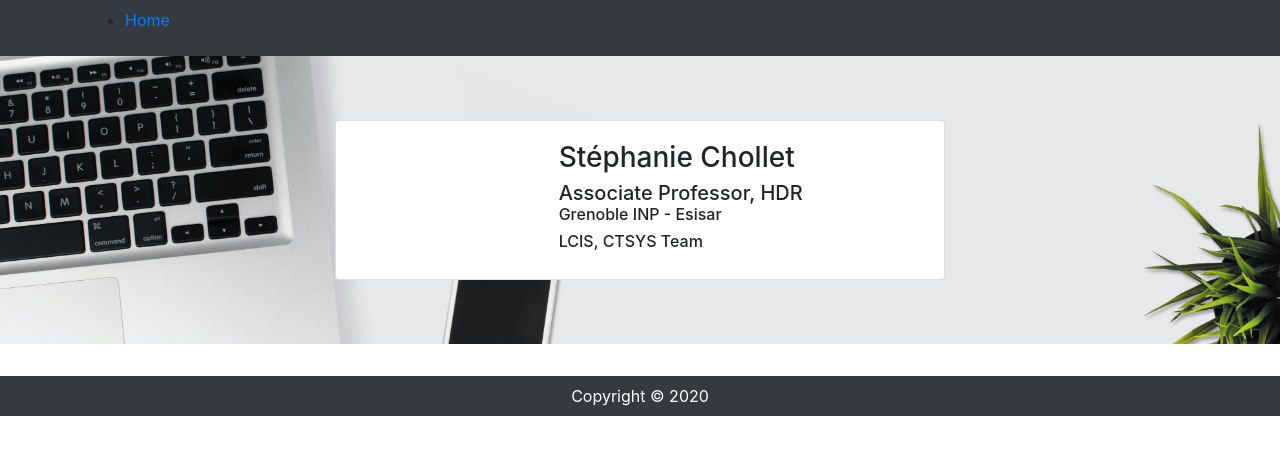
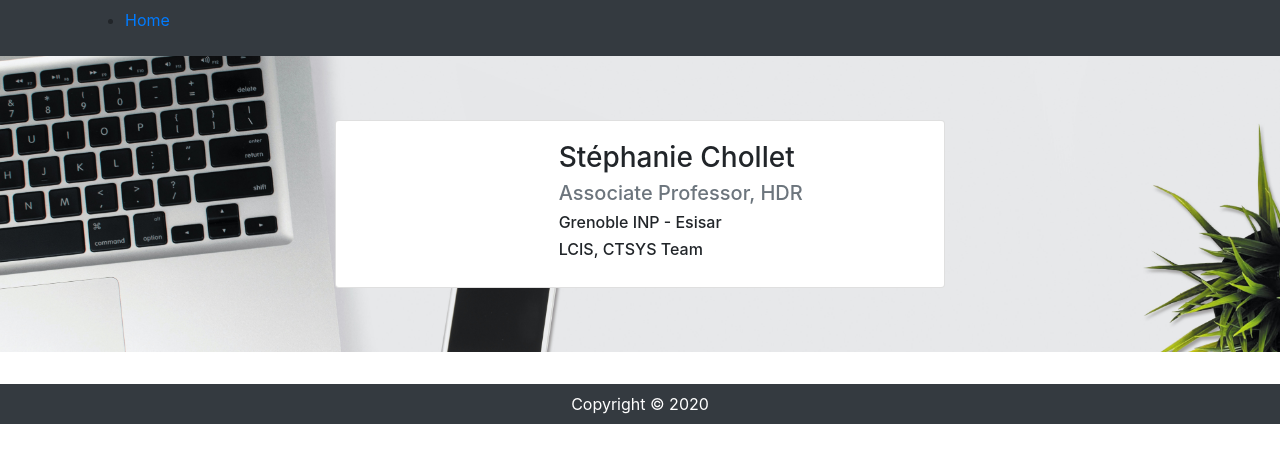
Before and after one commit to schollet/homepage, a Jekyll site: the page built from index.html, in a window 1280 px wide. Shown: the top 463 px of the page. Built offline with Jekyll 4.4.1, drawn with Linux system fonts in a browser that asks for light colours.

Commit message:
Update index.html

```diff
--- a/index.html
+++ b/index.html
@@ -11,10 +11,10 @@ layout: default
         </div>
         <div class="col-md-8">
       <div class="card-body card-text-center">
-        <h3 class="card-title">Stéphanie Chollet</h1>
-        <h5 class="card-subtitle">Associate Professor, HDR</h3>
-        <h6 class="display-6">Grenoble INP - Esisar</h5>
-        <h6 class="display-6">LCIS, CTSYS Team</h5>
+        <h3 class="card-title">Stéphanie Chollet</h3>
+        <h5 class="card-subtitle mb-2 text-muted">Associate Professor, HDR</h5>
+        <h6>Grenoble INP - Esisar</h6>
+        <h6>LCIS, CTSYS Team</h6>
       </div>
         </div>
       </div>
```
